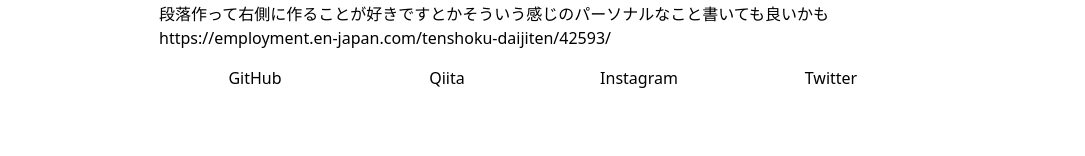
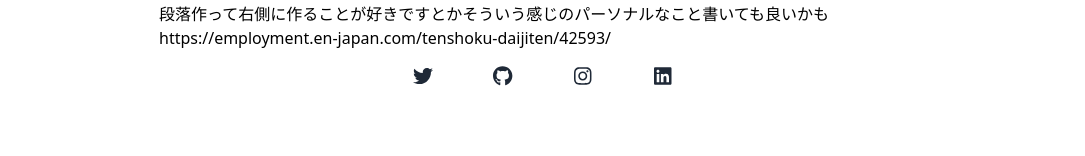
Before and after one commit to kawamou/kawamou.github.io, a Next.js app: page / in a window 1280 px wide. Shown: the part 474-630 px from the top of the page, without its empty margins (97-1182 px from the left). Built offline with nearby package versions, Linux system fonts and the light colour scheme.

Commit message:
wip: fontawesomeを導入

```diff
--- a/package.json
+++ b/package.json
@@ -10,6 +10,10 @@
     "serve": "npx serve out"
   },
   "dependencies": {
+    "@fortawesome/fontawesome-svg-core": "^6.2.0",
+    "@fortawesome/free-brands-svg-icons": "^6.2.0",
+    "@fortawesome/free-solid-svg-icons": "^6.2.0",
+    "@fortawesome/react-fontawesome": "^0.2.0",
     "@heroicons/react": "^1.0.6",
     "next": "12.3.1",
     "react": "18.2.0",
--- a/src/pages/index.tsx
+++ b/src/pages/index.tsx
@@ -1,6 +1,8 @@
 import type { NextPage } from 'next'
 import { useState, useCallback } from 'react'
 import { BriefcaseIcon } from '@heroicons/react/outline'
+import { FontAwesomeIcon } from '@fortawesome/react-fontawesome'
+import { faGithub, faInstagram, faLinkedin, faTwitter } from '@fortawesome/free-brands-svg-icons'
 
 const SideNav = () => {
   return (
@@ -64,11 +66,20 @@ const AboutMe = () => {
           https://employment.en-japan.com/tenshoku-daijiten/42593/
         </p>
       </div>
-      <div className='flex text-center'>
-        <p className='w-1/4'>GitHub</p>
-        <p className='w-1/4'>Qiita</p>
-        <p className='w-1/4'>Instagram</p>
-        <p className='w-1/4'>Twitter</p>
+      <div className='flex text-center max-w-xs ml-auto mr-auto'>
+        <div className='text-gray-800 w-1/4'>
+          <FontAwesomeIcon icon={faTwitter} className={'h-5'} />
+        </div>
+        <div className='text-gray-800 w-1/4'>
+          <FontAwesomeIcon icon={faGithub} className={'h-5'} />
+        </div>
+        <div className='text-gray-800 w-1/4'>
+          <FontAwesomeIcon icon={faInstagram} className={'h-5'} />
+        </div>
+        <div className='text-gray-800 w-1/4'>
+          <FontAwesomeIcon icon={faLinkedin} className={'h-5'} />
+        </div>
+        {/* ここにQiitaを足す */}
       </div>
     </div>
   )
```
Also changed, not shown: 2 other files (tests, documents, lock files or other folders).
